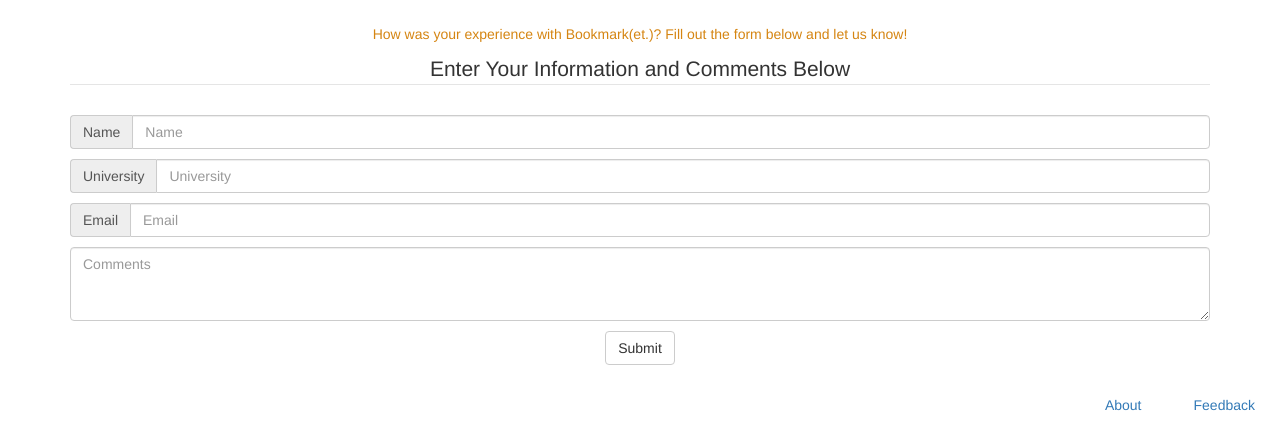
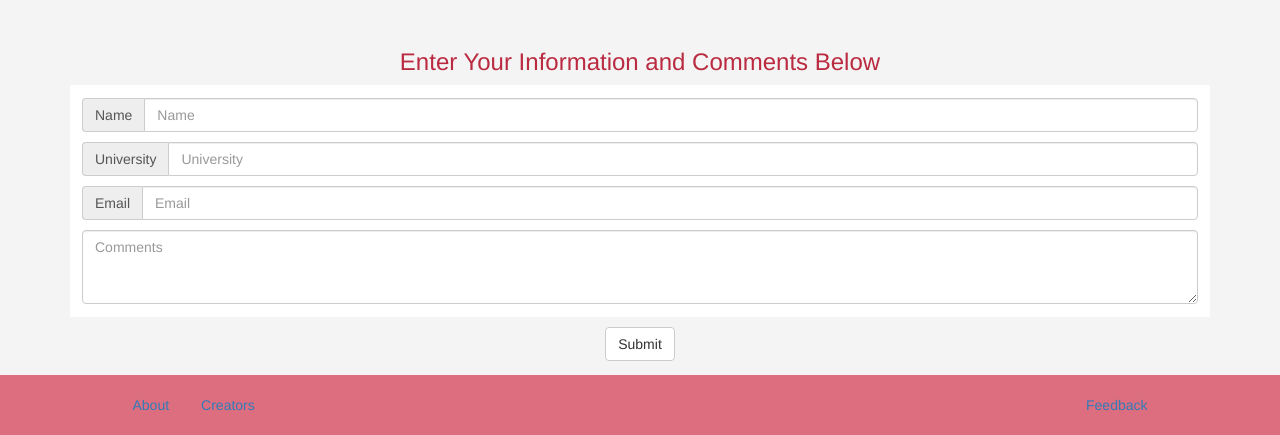
Before and after one commit to jayakasadev/CS336BookMark, a PHP site: page /src/php/feedback_form.php in a window 1280 px wide. Shown: the part 512-947 px from the top of the page. Run offline with PHP 8.4, Linux system fonts and the light colour scheme.

Commit message:
Completed Feedback page. Final Color Scheme
header.html and footer.html controls the header and footer
pages are .php
integrity checks done in .php for now
but would probably be more secure to do them with the sql db
will get working on that this weekend

```diff
--- a/src/css/Feedback_style.css
+++ b/src/css/Feedback_style.css
@@ -1,38 +1,20 @@
-html, body {
-    overflow-x: hidden;
-}
-
-.header .row h3{
-    color: blueviolet;
-    text-shadow: black 0.2em 0.2em 0.2em;
-}
-
-.page-header{
-    color: white;
-    text-shadow: black 0.2em 0.2em 0.2em;
-}
-
-.nav li{
-    display: inline;
-    padding: 10px;
-}
 
 .jumbotron{
     background: url("../img/feedback_jumbotron.jpg");
     background-size: cover;
     background-position: center;
     background-repeat: no-repeat;
-    height: 446px;
+    height: 451px;
     color: white;
-    text-shadow: black 0.4em 0.4em 0.4em;
+    margin-inside: 10px;
 }
 
 .jumbotron div{
     text-align: center;
-    padding: 5px;
+    padding: 80px;
     margin-top: 50px;
-    border: 4px solid white;
     color: white;
+    border: 2px solid white;
 }
 
 .jumbotron h1{
@@ -43,15 +25,19 @@
     font-size: 30px;
 }
 
-.message p{
-    color: #d58512;
-    text-align: center;
+
+.infoinput h3{
+    color: #BA2A40;
 }
 
-.fields{
-    position: relative;
+.infoinput .fields{
+    padding-left: 12px;
+    padding-right: 12px;
+    padding-bottom: 3px;
+    padding-top: 3px;
+    background: white;
 }
 
-.extras li{
-    padding: 10px;
+.submitbutton{
+    padding-top: 10px;
 }
--- /dev/null
+++ b/src/css/Footer_style.css
@@ -0,0 +1,8 @@
+.footer{
+    background: #DD6E7F;
+    padding: 10px;
+}
+
+.footer .nav li{
+    display: inline;
+}
--- /dev/null
+++ b/src/css/Header_style.css
@@ -0,0 +1,15 @@
+html, body {
+    overflow-x: hidden;
+}
+
+.header{
+    padding: 10px;
+}
+
+.header li{
+    display: inline;
+}
+
+.content{
+    background: #f4f4f4;
+}
--- a/src/html/Footer.html
+++ b/src/html/Footer.html
@@ -1,11 +1,20 @@
+</div>
+<div class="footer">
+    <div class="row">
+        <div class="col-md-1">
         </div>
-        <div class="extras">
-            <div class = "pull-right">
-                <ul class = "nav nav-pills">
-                    <li role="presentation"><a href="#">About</a></li>
-                    <li role="presentation"><a href="#">Feedback</a></li>
-                </ul>
-            </div>
+        <div class="col-md-9">
+            <ul class = "nav nav-pills pull-left teal">
+                <li role="presentation"><a href="#">About</a></li>
+                <li role="presentation"><a href="../html/Creators.html">Creators</a></li>
+            </ul>
         </div>
-    </body>
+        <div class="col-md-1">
+            <ul class = "nav nav-pills pull-right teal">
+                <li role="presentation"><a href="#">Feedback</a></li>
+            </ul>
+        </div>
+    </div>
+</div>
+</body>
 </html>
--- a/src/html/Header.html
+++ b/src/html/Header.html
@@ -13,7 +13,8 @@
     <link rel="stylesheet" href="css/normalize.css">
     <link rel="stylesheet" href="css/main.css">
     <link href="../../bootstrap3.3.4/css/bootstrap.min.css" rel="stylesheet">
-    <link rel="stylesheet" href="../css/Feedback_style.css">
+    <link rel="stylesheet" href="../css/Header_style.css">
+    <link rel="stylesheet" href="../css/Footer_style.css">
     <script src="js/vendor/modernizr-2.8.3.min.js"></script>
 </head>
 <body>
@@ -22,19 +23,25 @@
         <div class="col-md-1">
         </div>
         <div class="col-md-5">
-                <div class = "nav nav-pills pull-left">
+            <div class = "nav nav-pills pull-left teal">
                 <li role="presentation"><a href="#">Home</a></li>
                 <li role="presentation"><a href="#">Browse</a></li>
             </div>
         </div>
-            <div class="col-md-6">
-                <div class = "nav nav-pills pull-right">
-                        <li role="presentation"><a href="#">Login</a></li>
+        <div class="col-md-5">
+            <div class = "nav nav-pills pull-right teal">
+                <li class="dropdown">
+                    <a class="dropdown-toggle" data-toggle="dropdown" href="#">Login<span class="caret"></span></a>
+                    <ul class="dropdown-menu" role="menu">
+                        <li><a href="#">HTML</a></li>
+                        <li><a href="#">CSS</a></li>
+                        <li><a href="#">JavaScript</a></li>
+                    </ul>
+                </li>
                 <li role="presentation"><a href="#">Cart</a></li>
                 <li role="presentation"><a href="#">Help</a></li>
             </div>
         </div>
     </div>
 </div>
-
-    <div id="content"> <!-- Starting from here, the page will load the content of the page -->
+<div class="content">
--- a/src/php/feedback_form.php
+++ b/src/php/feedback_form.php
@@ -1,3 +1,5 @@
+<link rel="stylesheet" href="../css/Feedback_style.css">
+
 <?php
 /**
  * Created by IntelliJ IDEA.
@@ -6,10 +8,11 @@
  * Time: 3:12 AM
  */
 
-
 #feedback_form.php
 $page_title = "Feedback";
-include ('../html/header.html');
+
+#header
+include ("../html/Header.html");
 
 //Check for submission
 if($_SERVER['REQUEST_METHOD'] == 'POST'){
@@ -23,33 +26,28 @@
     }
 }
 ?>
+
 <div class="jumbotron">
-    <div class = "container" id="headings">
-        <h1 name = "feedback title">
+    <div class = "container">
             <?php
             if(isset($_POST['submit']) && !empty($_POST['name']) &&  !empty($_POST['university']) && !empty($_POST['email']) && !empty($_POST['comments'])){
-                    echo "Thanks!<h4>We will look into your concerns and get back to you at {$_POST['email']}.<br/>Have a Great Day!</h4>";
+                echo "<h1>Thanks!<h4>We will look into your concerns and get back to you at {$_POST['email']}.<br/>Have a Great Day!</h4></h1>";
             }
             else if(isset($_POST['submit']) && empty($_POST['name']) &&  empty($_POST['university']) && empty($_POST['email']) && empty($_POST['comments'])){
-                    echo "Feedback</br><h4 class='error'>Please go back and fill out the Feedback form correctly and completely. Thank you!</h4>";
+                echo "<h1>Feedback</br><h4 class='error'>Please go back and fill out the Feedback form correctly and completely. Thank you!</h4></h1>";
             }
             else{
-                    echo "Feedback</br><h4>We want to hear back from you!</h4>";
+                echo "<h1>Feedback</br><h4>We want to hear back from you!</h4></h1>";
             }
             ?>
-        </h1>
-
     </div>
 </div>
-<div class="message">
-    <p class="text-center">How was your experience with Bookmark(et.)? Fill out the form below and let us know!</p>
-</div>
-<div class="container">
-    <div class = "input">
+<div class="infoinput">
+    <div class = "container input">
         <div class="form">
             <form action="../php/feedback_form.php" method="post">
+                <h3 class align="center">Enter Your Information and Comments Below</h3>
                 <fieldset class="fields">
-                    <legend align="center">Enter Your Information and Comments Below</legend>
                     <p>
                     <div class="input-group">
                         <span class="input-group-addon">Name</span>
@@ -74,7 +72,7 @@
                         <textarea name = "comments" class="form-control" rows="3" placeholder="Comments"><?php if(isset($_POST['comments'])) echo $_POST['comments'];?></textarea>
                     </p>
                 </fieldset>
-                <p align="center">
+                <p class = "submitbutton" align="center">
                     <input type="submit" class="btn btn-default" name = "submit" value="Submit"/>
                 </p>
             </form>
@@ -83,6 +81,6 @@
 </div>
 
 <?php
-#footer of page
-include ('../html/footer.html');
+    #footer file
+    include ("../html/Footer.html");
 ?>
```
Also changed, not shown: src/css/index_style.css (added, +8 -0 lines), src/html/Creators.html (added, +53 -0 lines), src/html/Feedback.html (deleted, +0 -39 lines), src/index.html (+25 -6 lines). Lines whose indentation alone changed are shown as unchanged.
